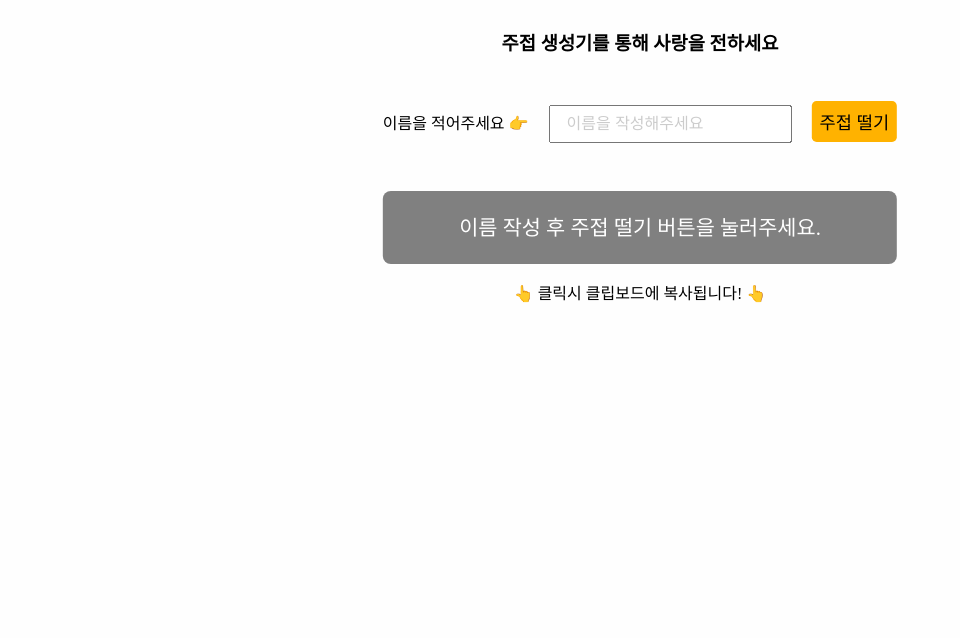
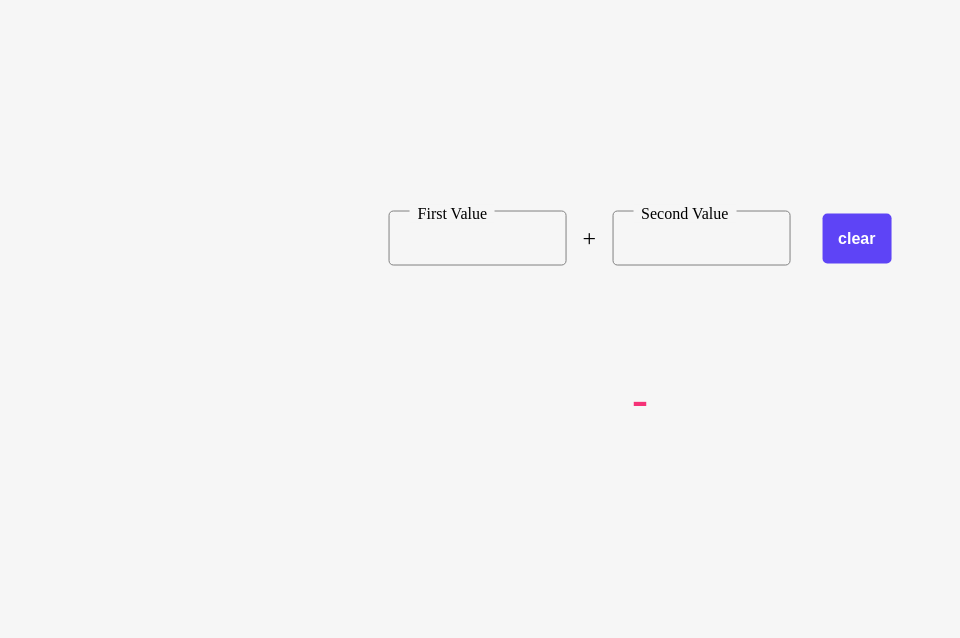
Before and after one commit to hyoungsiyoung/core-js, a website with bundled scripts: page client/index.html in a window 1280 px wide. Shown: the part 162-800 px from the top of the page, without its empty margins (0-960 px from the left). Built offline with nearby package versions, Linux system fonts and the light colour scheme; files whose address does not match are found by name.

Commit message:
03.calculator

```diff
--- a/client/index.html
+++ b/client/index.html
@@ -18,31 +18,22 @@
     <script defer src="./main.js"></script>
   </head>
   <body>
-    <div class="alert alert-error">제대로된 이름을 입력해주세요 !</div>
-    <div class="alert alert-success">클립보드에 복사 되었습니다 !</div>
+    <form class="calculator">
+      <div class="first">
+        <label for="firstNumber">First Value</label>
+        <input type="number" name="first" id="firstNumber" required />
+      </div>
 
-    <div class="container">
-      <h2>🤣 주접 생성기</h2>
-      <h3>주접 생성기를 통해 사랑을 전하세요</h3>
+      <div class="operator">+</div>
 
-      <form>
-        <label for="nameField"
-          >이름을 적어주세요 <span class="icon">👉</span></label
-        >
-        <input
-          type="text"
-          id="nameField"
-          placeholder="이름을 작성해주세요"
-          value=""
-        />
+      <div class="second">
+        <label for="secondNumber">Second Value</label>
+        <input type="number" name="second" id="secondNumber" required />
+      </div>
 
-        <input type="submit" value="주접 떨기" id="submit" />
+      <input id="clear" type="submit" value="clear" />
 
-        <!-- 버튼 태그 레이어 -->
-        <div class="result">이름 작성 후 주접 떨기 버튼을 눌러주세요.</div>
-
-        <span class="notice"> 👆 클릭시 클립보드에 복사됩니다! 👆</span>
-      </form>
-    </div>
+      <div class="result">-</div>
+    </form>
   </body>
 </html>
--- a/client/style.css
+++ b/client/style.css
@@ -1,118 +1,82 @@
 body {
-  background: #fefefe;
+  background: #f6f6f6;
 }
 
-.container {
+.calculator {
   position: absolute;
   left: 50%;
-  transform: translateX(-50%);
-  top: 5vh;
-  text-align: center;
-  min-width: 350px;
+  top: 50%;
+  transform: translate(-50%, -50%);
+  display: flex;
+  justify-content: center;
+  align-items: center;
 }
 
-h2 {
-  font-size: 3rem;
-}
-
-form {
+.calculator > div {
   position: relative;
 }
 
-input[type='text'] {
-  font-size: 1rem;
-  padding: 0.5rem 1rem;
-  margin: 2rem 1rem 3rem 1rem;
+input[type='number'] {
+  max-width: 10rem;
+  font-size: 2rem;
+  padding: 0.5rem;
+  background: transparent;
+  border-radius: 0.3rem;
+  border: 1px solid gray;
+  color: rgb(83, 83, 83);
+  text-align: center;
 }
 
-input[type='text']::placeholder {
-  color: rgb(204, 204, 204);
+.operator {
+  font-size: 1.5rem;
+  margin: 0 1rem;
 }
 
 input[type='submit'] {
-  font-size: 1.1rem;
-  padding: 0.5rem;
+  padding: 1rem;
+  font-size: 1rem;
+  margin-left: 2rem;
   cursor: pointer;
-  background: hsl(42, 100%, 50%);
+  border-radius: 0.3rem;
   border: none;
-  border-radius: 0.3rem;
+  color: white;
+  font-weight: bold;
+  transition: background 0.2s;
+  background: #5e44f6;
+}
+
+input[type='submit']:hover,
+input[type='submit']:focus {
+  background: #2c10c9;
 }
 
 .result {
-  max-width: 90vw;
-  padding: 1.3rem;
-  font-size: 1.3rem;
-  background: gray;
-  color: white;
-  border-radius: 0.5rem;
-  /* white-space: nowrap; */
-  margin-bottom: 1rem;
-  cursor: pointer;
-  overflow: hidden;
-  transition: background 0.3s;
-  line-height: 1.5;
+  font-size: 3rem;
+  font-weight: bold;
+  position: absolute !important;
+  left: 50%;
+  transform: translateX(-50%);
+  bottom: -10rem;
+  color: #f53277;
 }
 
-.result:hover {
-  background: rgb(77, 77, 77);
+.calculator label {
+  position: absolute;
+  left: 21px;
+  top: -6px;
+  padding: 0 0.5rem;
+  background: #f6f6f6;
 }
 
-.alert {
-  padding: 2rem;
-
-  position: fixed;
-  font-weight: bold;
-  color: white;
-  transition: all 0.3s;
-}
-
-.alert-success {
-  border-radius: 1rem 0 0 1rem;
-  background: rgb(0, 219, 230);
-  color: black;
-  right: 0;
-  top: 0;
-  transform: translateX(100%);
-}
-
-.alert-error {
-  border-radius: 0 1rem 1rem 0;
-  background: rgb(222, 0, 137);
-  left: 0;
-  top: 0;
-  transform: translateX(-100%);
-}
-
-.alert.is-active {
-  transform: translateX(0);
-}
-
-.shake {
-  animation: shake 0.82s cubic-bezier(0.36, 0.07, 0.19, 0.97) both;
-  transform: translate3d(0, 0, 0);
-  backface-visibility: hidden;
-  perspective: 1000px;
-}
-
-@keyframes shake {
-  10%,
-  90% {
-    transform: translate3d(-1px, 0, 0);
+@media screen and (max-width: 600px) {
+  .calculator {
+    flex-direction: column;
   }
-
-  20%,
-  80% {
-    transform: translate3d(2px, 0, 0);
+  input[type='submit'] {
+    width: 100%;
+    margin: 30px 0 0 0;
   }
-
-  30%,
-  50%,
-  70% {
-    transform: translate3d(-4px, 0, 0);
-  }
-
-  40%,
-  60% {
-    transform: translate3d(4px, 0, 0);
+  .operator {
+    margin: 1rem 0;
   }
 }
```
Also changed, not shown: client/data/data.js (deleted).
